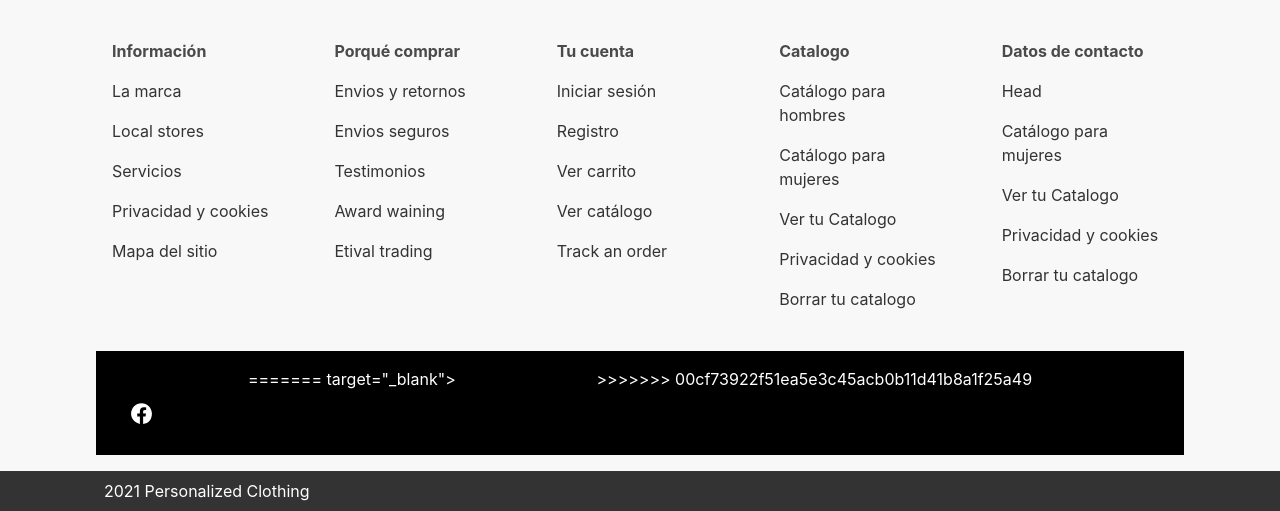
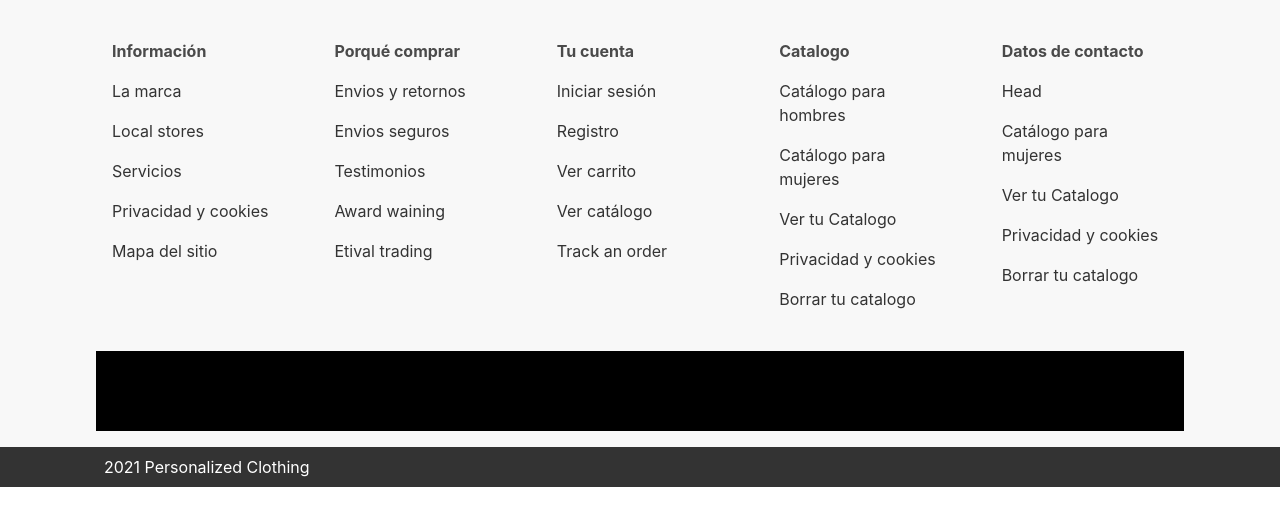
Before and after one commit to ferschoneich01/PersonalizedClothingWeb, a Flask app: page / in a window 1280 px wide. Shown: the part 2223-2734 px from the top of the page. After the commit the page ends 2710 px from the top, so only its background shows below. Run offline with Flask 2, Linux system fonts and the light colour scheme; some libraries are stand-ins or nearby versions.

Commit message:
whatsapp link

```diff
--- a/templates/layout.html
+++ b/templates/layout.html
@@ -252,13 +252,10 @@
             <div class="column is-full">
                 <div class="footer-socials">
                     <a class="footer-solcials-link" href="https://www.facebook.com/PersonalizedCloth1ng"
-<<<<<<< HEAD
-                        target="_blank"><i class="zmdi zmdi-facebook"><img src="/static/img/facebook.svg" alt=""></i></a>
-                    <a class="footer-solcials-link" href="#"><i class="zmdi zmdi-whatsapp"></i></a>
-=======
                         target="_blank"><i class="zmdi zmdi-facebook"></i></a>
-                    <a class="footer-solcials-link" href="#"><i class="zmdi zmdi-twitter"></i></a>
->>>>>>> 00cf73922f51ea5e3c45acb0b11d41b8a1f25a49
+                    <a class="footer-solcials-link" href="https://wa.me/message/4BL33UUBCJX4A1"><i
+                            class="zmdi zmdi-whatsapp"></i></a>
+
                     <a class="footer-solcials-link" href="https://www.instagram.com/personalizedclothing_/"
                         target="_blank"><i class="zmdi zmdi-instagram"></i></a>
                     <a class="footer-solcials-link" href="#"><i class="zmdi zmdi-pinterest"></i></a>
```
Also changed, not shown: 4 other files.
